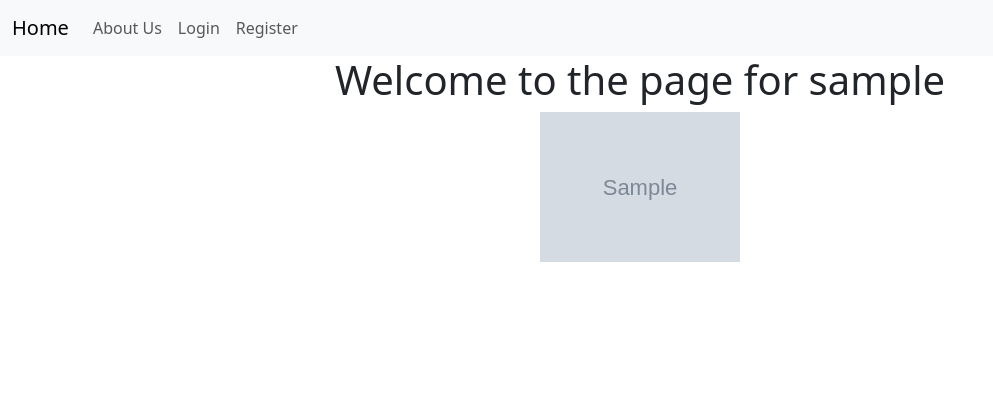
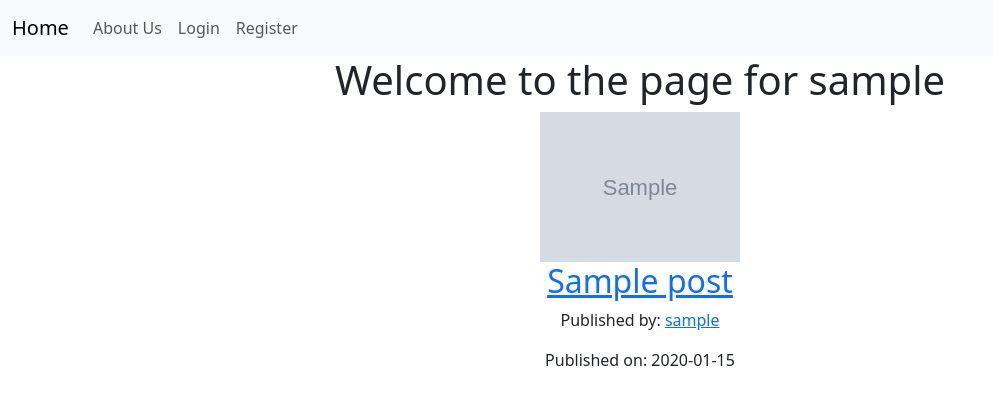
Before and after one commit to Rezuanul-Islam-Fahim/company-blog-flask, a Flask app: a page that uses blog/templates/user-blog-posts.html in a window 1280 px wide. Shown: the top 405 px of the page, without its empty margins (0-993 px from the left). Run offline with Flask 3, Linux system fonts and the light colour scheme; tables that the repository leaves empty hold one stand-in row (values such as "Sample post"); grey boxes marked "Sample" are stand-in pictures.

Commit message:
Add post container in user-blog-post template

```diff
--- a/blog/posts/views.py
+++ b/blog/posts/views.py
@@ -1,5 +1,4 @@
 from flask import Blueprint, render_template, request, url_for
-
 from blog.models import User, Post
 
 posts = Blueprint('posts', __name__)
@@ -13,4 +12,9 @@ def user_posts(username):
     posts = Post.query.filter_by(author=user).order_by(
         Post.datetime.desc()).paginate(page=page, per_page=5)
 
-    return render_template('user-blog-posts.html', user=user)
+    return render_template('user-blog-posts.html', user=user, posts=posts)
+
+
+@posts.route('blog_post')
+def blog_post():
+    pass
--- a/blog/templates/user-blog-posts.html
+++ b/blog/templates/user-blog-posts.html
@@ -4,5 +4,14 @@
 <div style="text-align: center;">
     <h1>Welcome to the page for {{ user.username }}</h1>
     <img width="200" src="{{ url_for('static', filename='profile_imgs/' + user.profile_img) }}" alt="" />
+    <br />
+
+    {% for post in posts %}
+    <a href="{{ url_for('posts.blog_post', id='post.id') }}">
+        <h2>{{ post.title }}</h2>
+    </a>
+    <p>Published by: <a href="{{ url_for('posts.user_posts', username=user.username) }}">{{ user.username }}</a></p>
+    <p>Published on: {{ post.datetime.strftime('%Y-%m-%d') }}</p>
+    {% endfor %}
 </div>
 {% endblock %}
```
